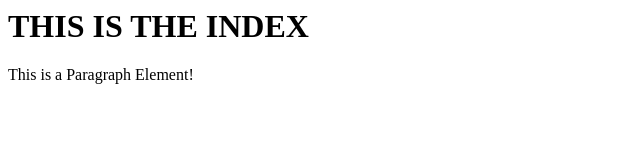
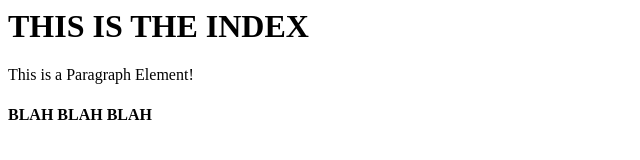
Before and after one commit to Colt/git_lesson, a plain HTML site: page index.html in a window 1280 px wide. Shown: the whole page, without its empty margins (0-640 px from the left). Drawn offline with Linux system fonts and the light colour scheme.

Commit message:
add blah

```diff
--- a/index.html
+++ b/index.html
@@ -1,3 +1,5 @@
 <h1>THIS IS THE INDEX</h1>
 
 <p>This is a Paragraph Element!</p>
+
+<h4>BLAH BLAH BLAH</h4>
```
